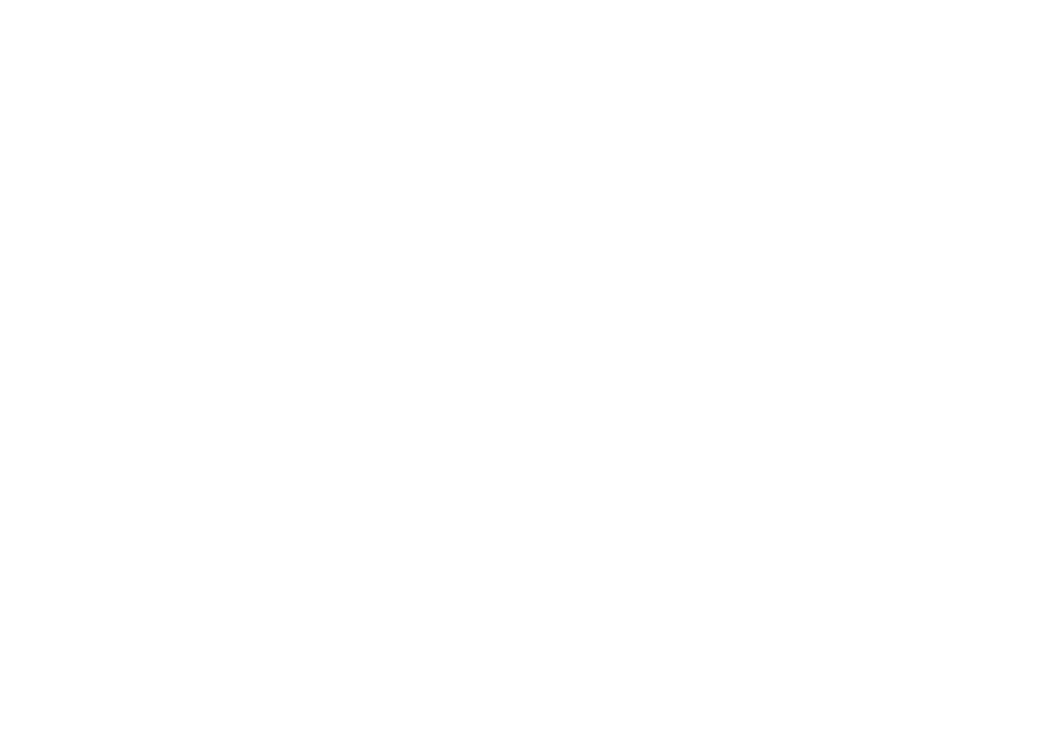
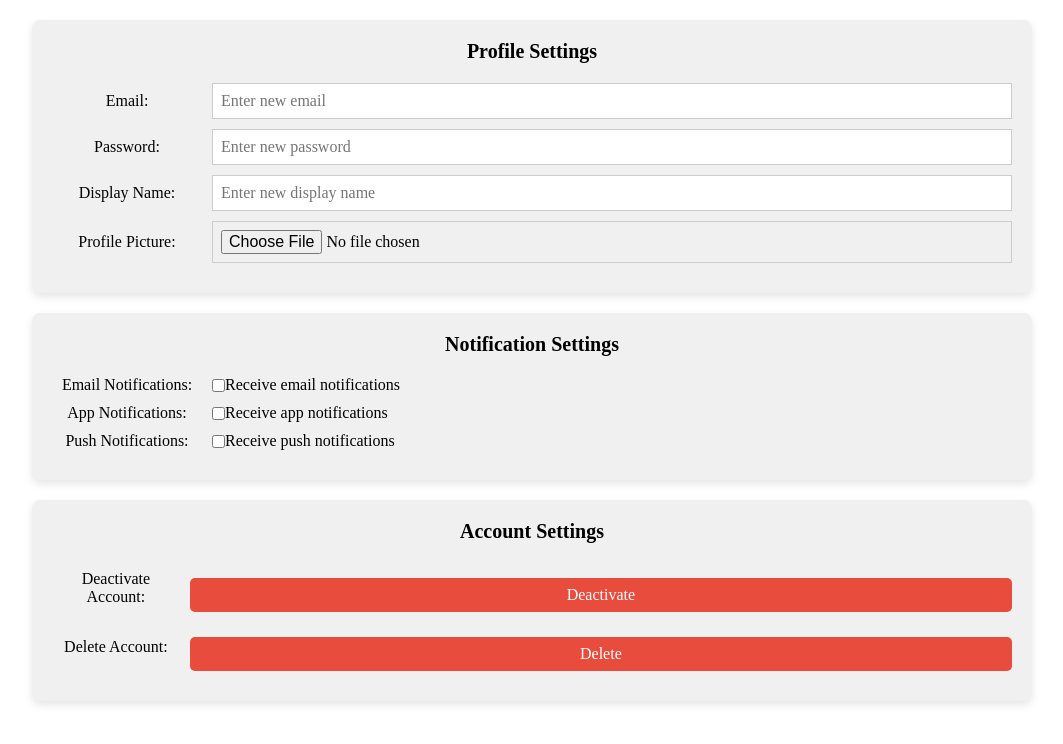
Before and after one commit to Noor-Ul-Imaan/Taskify-App, a React (Create React App) app: page /Settings in a window 1280 px wide. Before the commit this address had no page. Shown: the top 744 px of the page, without its empty margins (108-1171 px from the left). Built offline with nearby package versions, Linux system fonts and the light colour scheme.

Commit message:
added setting page and added dropdown in homepage

```diff
--- a/src/App.js
+++ b/src/App.js
@@ -7,6 +7,7 @@
 import SignIn from './components/SignIn';
 import WhoAreYou from './components/WhoAreYou';
 import UserManagement from './components/UserManagement';
+import Settings from './components/Settings';
 import { BrowserRouter as Router, Routes, Route } from 'react-router-dom';
 
 function App() {
@@ -21,6 +22,7 @@
             <Route path='/SignIn' element={<SignIn />} />
             <Route path='/WhoAreYou' element={<WhoAreYou />} />
             <Route path='/UserManagement' element={<UserManagement />} />
+            <Route path='/Settings' element={<Settings />} />
           </Routes>
         </Router>
 
--- a/src/components/HomePage.css
+++ b/src/components/HomePage.css
@@ -114,7 +114,42 @@
     margin-bottom: 40px;
 }
 
+.dropdown {
+    position: relative;
+    display: inline-block;
+}
 
+.dropdown-content {
+    display: none;
+    position: absolute;
+    background-color: #f9f9f9;
+    min-width: 160px;
+    box-shadow: 0 8px 16px 0 rgba(0, 0, 0, 0.2);
+    z-index: 1;
+    right: 0;
+    /* Adjust dropdown to right */
+}
+
+.dropdown-content a {
+    color: black;
+    padding: 12px 16px;
+    text-decoration: none;
+    display: block;
+}
+
+.dropdown-content a:hover {
+    background-color: #f1f1f1;
+}
+
+.dropdown:hover .dropdown-content {
+    display: block;
+}
+
+.dropbtn {
+    width: 40px;
+    cursor: pointer;
+    /* Add cursor pointer */
+}
 
 .footer-section {
     margin-top: 100px;
--- a/src/components/HomePage.js
+++ b/src/components/HomePage.js
@@ -1,18 +1,23 @@
-import React from 'react'
-import './HomePage.css'
-import logo from '../images/logo.png'
-import person from '../images/person.svg'
+import React, { useState } from 'react';
+import './HomePage.css';
+import logo from '../images/logo.png';
+import person from '../images/person.svg';
+import Settings from './Settings';
 
 import { Link } from 'react-router-dom';
 
+const HomePage = () => {
+  const [isDropdownOpen, setIsDropdownOpen] = useState(false);
 
-const HomePage = () => {
+  const toggleDropdown = () => {
+    setIsDropdownOpen(!isDropdownOpen);
+  };
+
   return (
     <div>
       <nav className="navbar">
         <div className="navbar-logo">
           <h1>TASKIFY</h1>
-
         </div>
 
         <div className="navbar-links">
@@ -20,9 +25,17 @@
             <p>sign in</p>
           </Link>
 
-                <img src={person} alt=""/>
+          <div className="dropdown">
+            <img src={person} alt="" className="dropbtn" onClick={toggleDropdown} />
+            {isDropdownOpen && (
+              <div className="dropdown-content">
+                <Link to='/settings'>Settings</Link>
+              </div>
+            )}
+          </div>
         </div>
       </nav>
+
 
       <main className="main-section">
         <div className="main-left">
@@ -43,7 +56,6 @@
               <div className="description">Ratings</div>
             </div>
           </div>
-
         </div>
 
         <div className="main-right">
@@ -58,7 +70,7 @@
           </div>
           <div className="feature-details">
             <p>Create and save customized task templates for commonly assigned tasks, making task assignment quicker and easier for administrators.</p>
-                    <img src={logo}/>
+            <img src={logo} alt="logo" />
           </div>
         </div>
 
@@ -68,19 +80,17 @@
           </div>
           <div className="feature-details">
             <p>Set task dependencies to establish clear sequences of work, ensuring that tasks are completed in the right order. Track task progress visually to monitor how much work has been done and how much remains.</p>
-                    <img src={logo}/>
+            <img src={logo} alt="logo" />
           </div>
         </div>
-
 
         <div className="feature">
           <div className="feature-title">
             <h1>Stay on Top of Tasks</h1>
           </div>
-
           <div className="feature-details">
             <p>Receive automatic notifications and reminders for upcoming deadlines, overdue tasks, and new task assignments, keeping you informed and on track.</p>
-                    <img src={logo}/>
+            <img src={logo} alt="logo" />
           </div>
         </div>
 
@@ -88,23 +98,18 @@
           <div className="feature-title">
             <h1>Analytics Dashboard</h1>
           </div>
-
           <div className="feature-details">
             <p>Utilize the analytics dashboard to track key metrics such as task completion rates and user engagement levels, gaining insights for continuous improvement.</p>
-                    <img src={logo}/>
+            <img src={logo} alt="logo" />
           </div>
         </div>
-
-
-
       </article>
 
       <footer className="footer-section">
         FOOTER SECTION to be added
       </footer>
-
     </div>
-  )
+  );
 }
 
-export default HomePage
+export default HomePage;
--- /dev/null
+++ b/src/components/Settings.css
@@ -0,0 +1,59 @@
+.settings-container {
+    display: flex;
+    flex-direction: column;
+    align-items: center;
+    width: 75%;
+    margin: 0 auto;
+    padding: 20px;
+}
+
+.settings-box {
+    width: 100%;
+    background-color: #f0f0f0;
+    padding: 20px;
+    border-radius: 8px;
+    box-shadow: 0 4px 8px rgba(0, 0, 0, 0.1);
+    margin-bottom: 20px;
+    /* Adjust margin between boxes */
+}
+
+.settings-box h2 {
+    margin-bottom: 20px;
+    font-size: 20px;
+    /* Adjust font size */
+}
+
+.setting-option {
+    display: flex;
+    align-items: center;
+    margin-bottom: 10px;
+}
+
+.setting-option label {
+    width: 150px;
+    margin-right: 10px;
+    font-size: 16px;
+    /* Adjust font size */
+}
+
+.setting-option input[type="email"],
+.setting-option input[type="password"],
+.setting-option input[type="text"],
+.setting-option input[type="file"],
+.setting-option select {
+    flex: 1;
+    padding: 8px;
+    border: 1px solid #ccc;
+    font-size: 16px;
+    /* Adjust font size */
+}
+
+.setting-option button {
+    padding: 8px 16px;
+    background-color: #e74c3c;
+    color: #fff;
+    border: none;
+    cursor: pointer;
+    font-size: 16px;
+    /* Adjust font size */
+}
--- /dev/null
+++ b/src/components/Settings.js
@@ -0,0 +1,61 @@
+import React from 'react';
+import './Settings.css';
+
+const SettingsPage = () => {
+  return (
+    <div className="settings-container">
+      <div className="settings-box">
+        <h2>Profile Settings</h2>
+        <div className="setting-option">
+          <label>Email:</label>
+          <input type="email" placeholder="Enter new email" />
+        </div>
+        <div className="setting-option">
+          <label>Password:</label>
+          <input type="password" placeholder="Enter new password" />
+        </div>
+        <div className="setting-option">
+          <label>Display Name:</label>
+          <input type="text" placeholder="Enter new display name" />
+        </div>
+        <div className="setting-option">
+          <label>Profile Picture:</label>
+          <input type="file" accept="image/*" />
+        </div>
+      </div>
+
+      <div className="settings-box">
+        <h2>Notification Settings</h2>
+        <div className="setting-option">
+          <label>Email Notifications:</label>
+          <input type="checkbox" />
+          <span>Receive email notifications</span>
+        </div>
+        <div className="setting-option">
+          <label>App Notifications:</label>
+          <input type="checkbox" />
+          <span>Receive app notifications</span>
+        </div>
+        <div className="setting-option">
+          <label>Push Notifications:</label>
+          <input type="checkbox" />
+          <span>Receive push notifications</span>
+        </div>
+      </div>
+
+      <div className="settings-box">
+        <h2>Account Settings</h2>
+        <div className="setting-option">
+          <label>Deactivate Account:</label>
+          <button>Deactivate</button>
+        </div>
+        <div className="setting-option">
+          <label>Delete Account:</label>
+          <button>Delete</button>
+        </div>
+      </div>
+    </div>
+  );
+}
+
+export default SettingsPage;
```
Also changed, not shown: src/images/settings.svg (added). Lines whose indentation alone changed are shown as unchanged.
